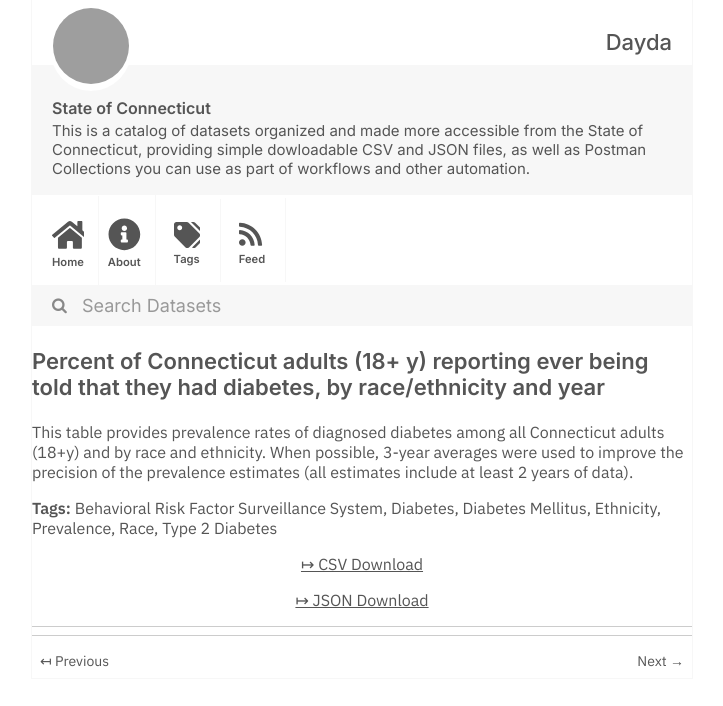
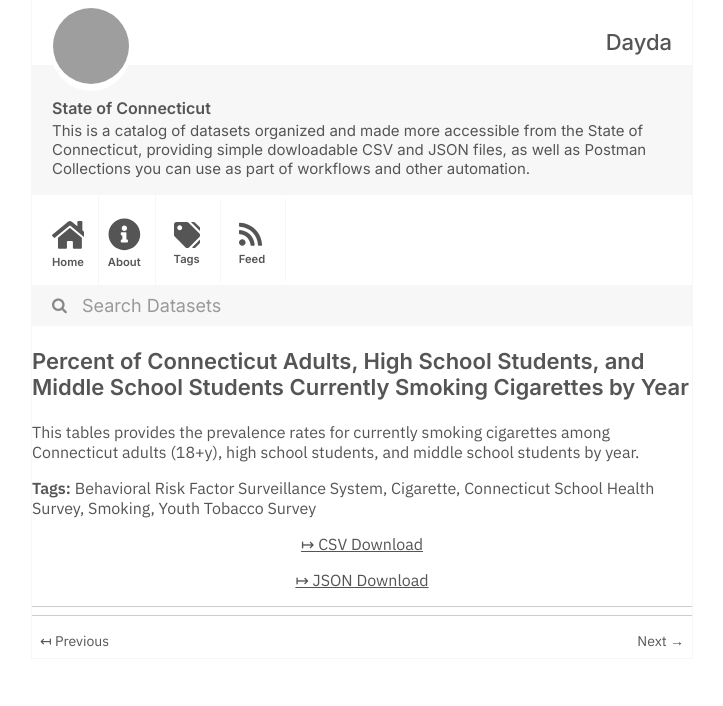
Before and after one commit to dayda-entities/state-of-connecticut, a Jekyll site: the page built from _posts/2020-11-12-percent-of-connecticut-adults-.md, in a window 1280 px wide, cut to the strip 0-706 px from the top of the page. Shown: the whole strip, without its empty margins (278-1001 px from the left). Built offline with Jekyll 4.4.1, drawn with Linux system fonts in a browser that asks for light colours; grey boxes are pictures that could not be loaded.

Commit message:
Publish Data

```diff
--- a/_posts/2020-11-12-percent-of-connecticut-adults-.md
+++ b/_posts/2020-11-12-percent-of-connecticut-adults-.md
@@ -1,24 +1,22 @@
 ---
 title: >-
-  Percent of Connecticut adults (18+ y) reporting ever being told that they had
-  diabetes, by race/ethnicity and year
-created: '2020-11-12T14:57:36.088072'
-modified: '2020-11-12T14:57:36.088082'
+  Percent of Connecticut Adults, High School Students, and Middle School
+  Students Currently Smoking Cigarettes by Year
+created: '2020-11-12T14:55:00.431841'
+modified: '2020-11-12T14:55:00.431848'
 state: active
 type: dataset
 tags:
   - Behavioral Risk Factor Surveillance System
-  - Diabetes
-  - Diabetes Mellitus
-  - Ethnicity
-  - Prevalence
-  - Race
-  - Type 2 Diabetes
+  - Cigarette
+  - Connecticut School Health Survey
+  - Smoking
+  - Youth Tobacco Survey
 groups:
   - Local Government
-csv_url: 'https://data.ct.gov/api/views/s48i-ac23/rows.csv?accessType=DOWNLOAD'
-json_url: 'https://data.ct.gov/api/views/s48i-ac23/rows.json?accessType=DOWNLOAD'
+csv_url: 'https://data.ct.gov/api/views/9veb-bt9u/rows.csv?accessType=DOWNLOAD'
+json_url: 'https://data.ct.gov/api/views/9veb-bt9u/rows.json?accessType=DOWNLOAD'
 layout: post
 
 ---
-This table provides prevalence rates of diagnosed diabetes among all Connecticut adults (18+y) and by race and ethnicity.  When possible, 3-year averages were used to improve the precision of the prevalence estimates (all estimates include at least 2 years of data).
+This tables provides the prevalence rates for currently smoking cigarettes among Connecticut adults (18+y), high school students, and middle school students by year.
```
